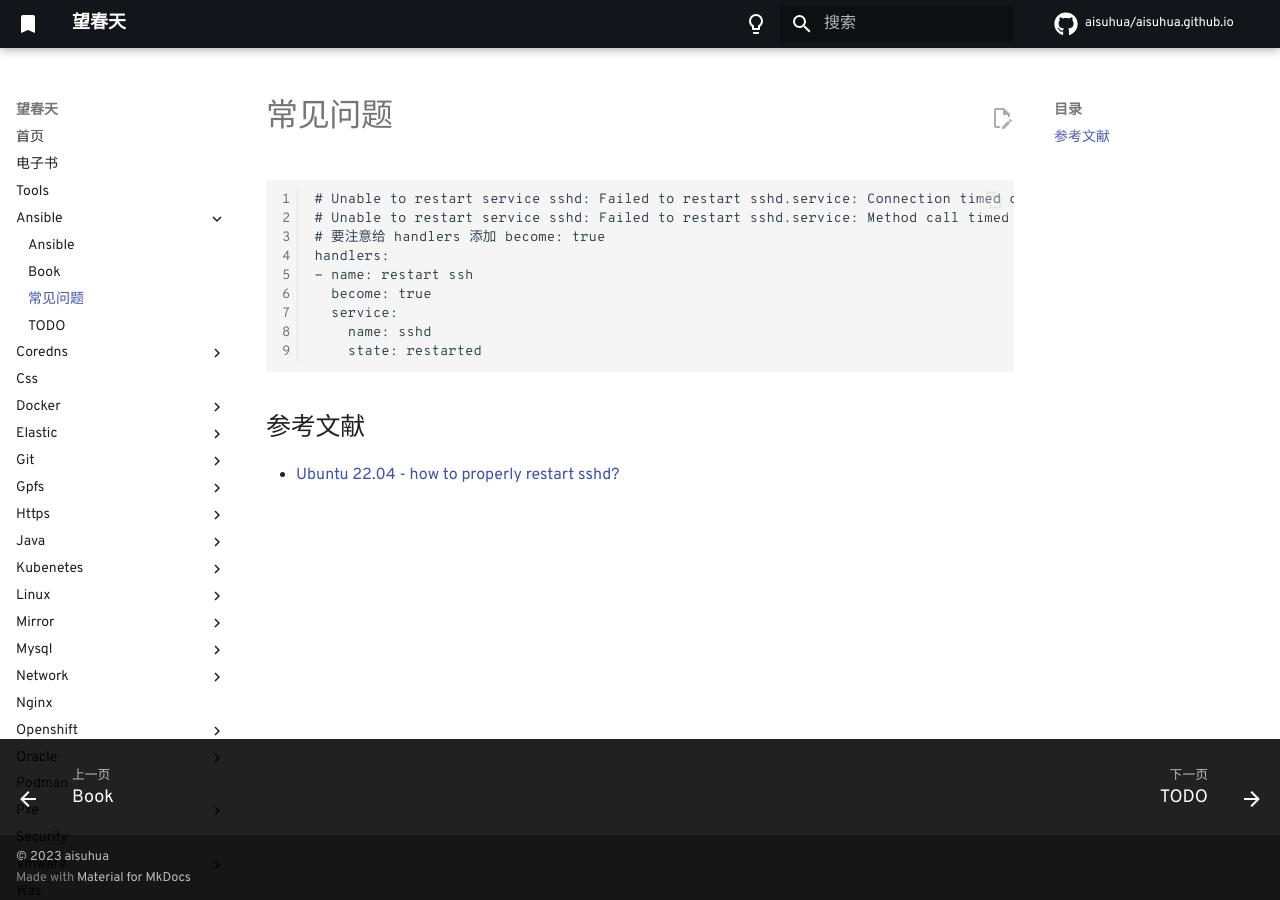
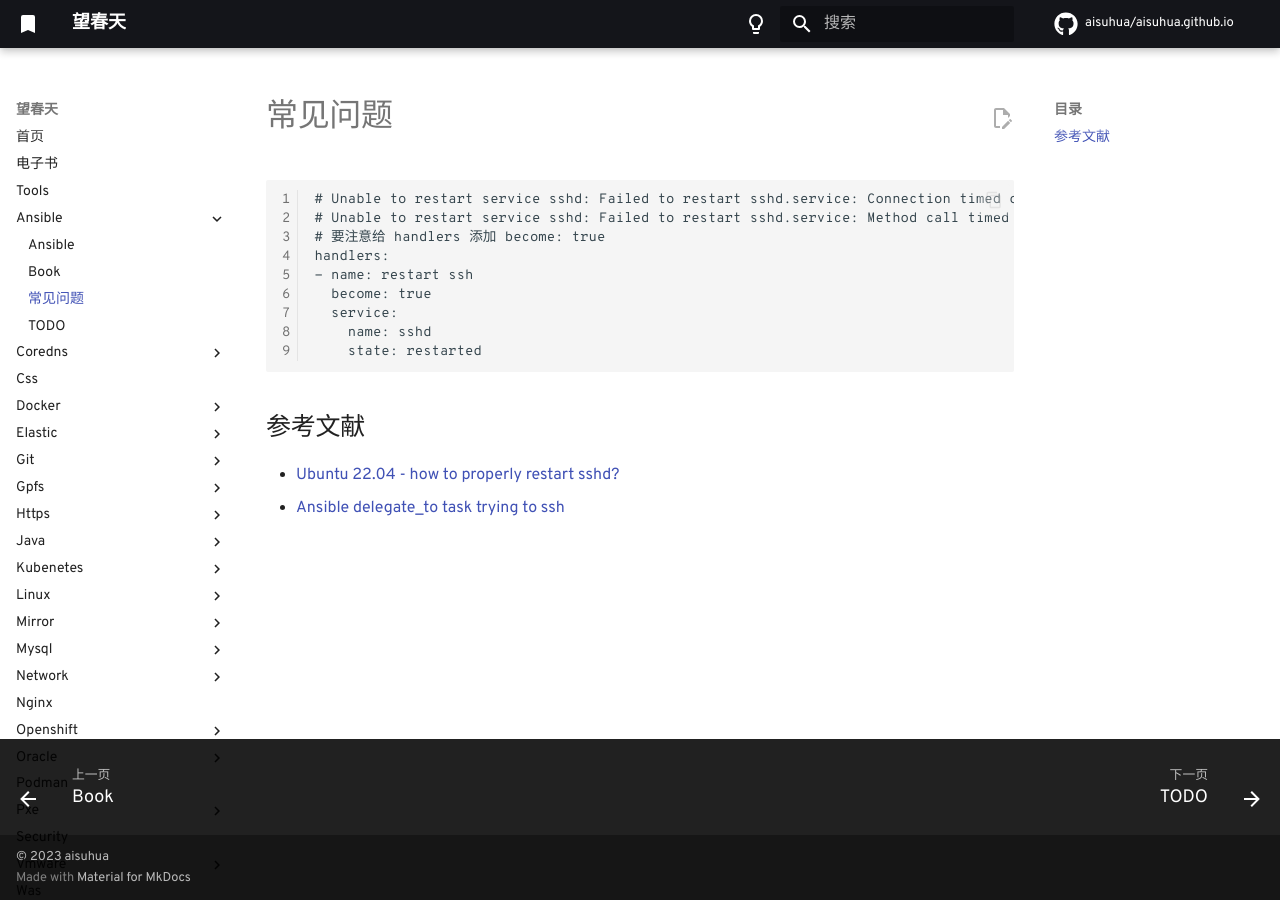
Before and after one commit to aisuhua/aisuhua.github.io, an MkDocs documentation site: the page built from docs/ansible/faq.md, in a window 1280 px wide. Built offline with MkDocs 1.6.1 and Material for MkDocs 9.7.7, drawn with Linux system fonts in a browser that asks for light colours; comment, search, counter and statistics services are not loaded.

Commit message:
iptables.md

```diff
--- a/docs/ansible/faq.md
+++ b/docs/ansible/faq.md
@@ -15,3 +15,4 @@
 ## 参考文献
 
 - [Ubuntu 22.04 - how to properly restart sshd?](https://www.reddit.com/r/ansible/comments/x5xt3b/ubuntu_2204_how_to_properly_restart_sshd/)
+- [Ansible delegate_to task trying to ssh](https://stackoverflow.com/questions/45035794/ansible-delegate-to-task-trying-to-ssh)
```
